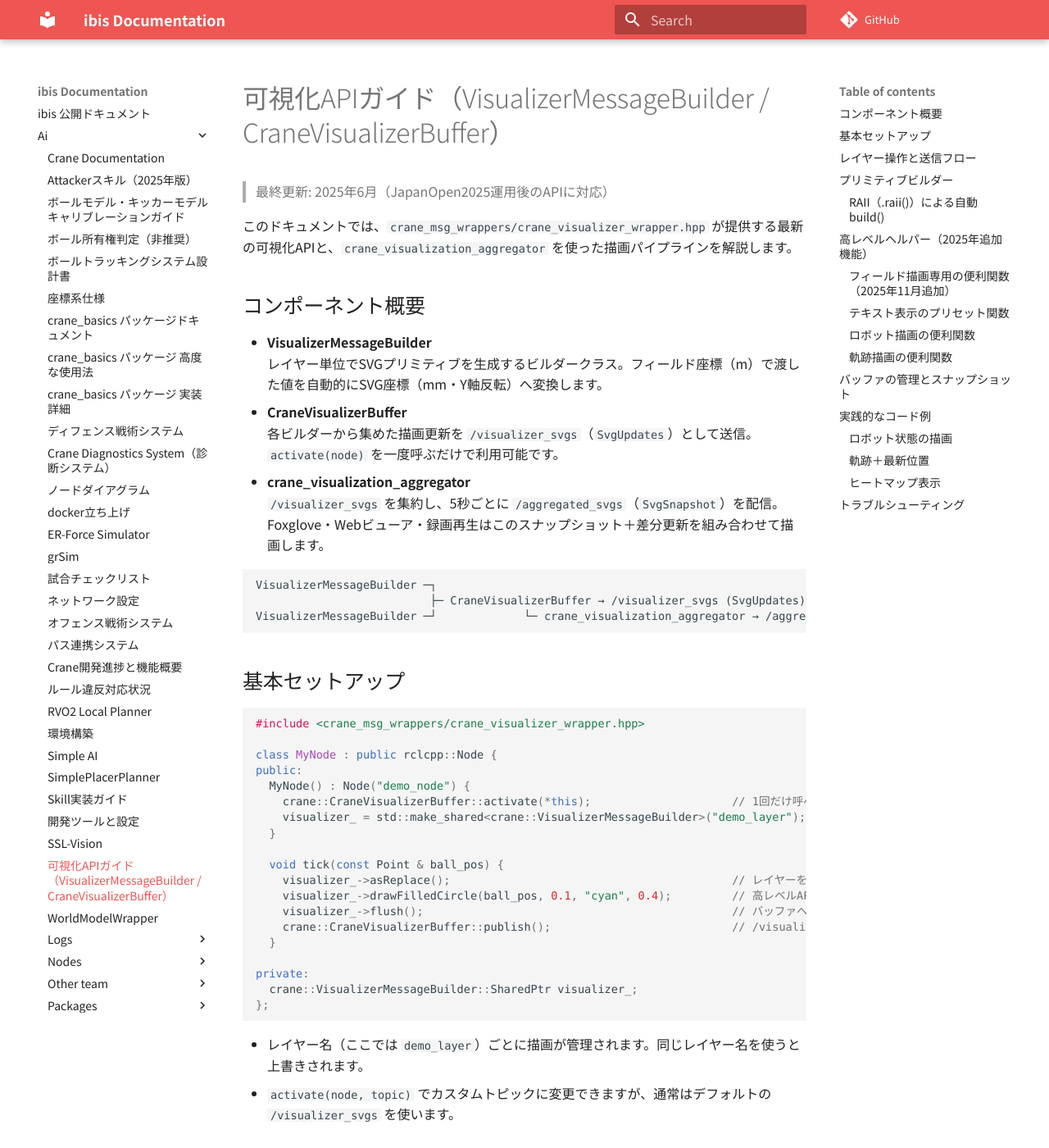
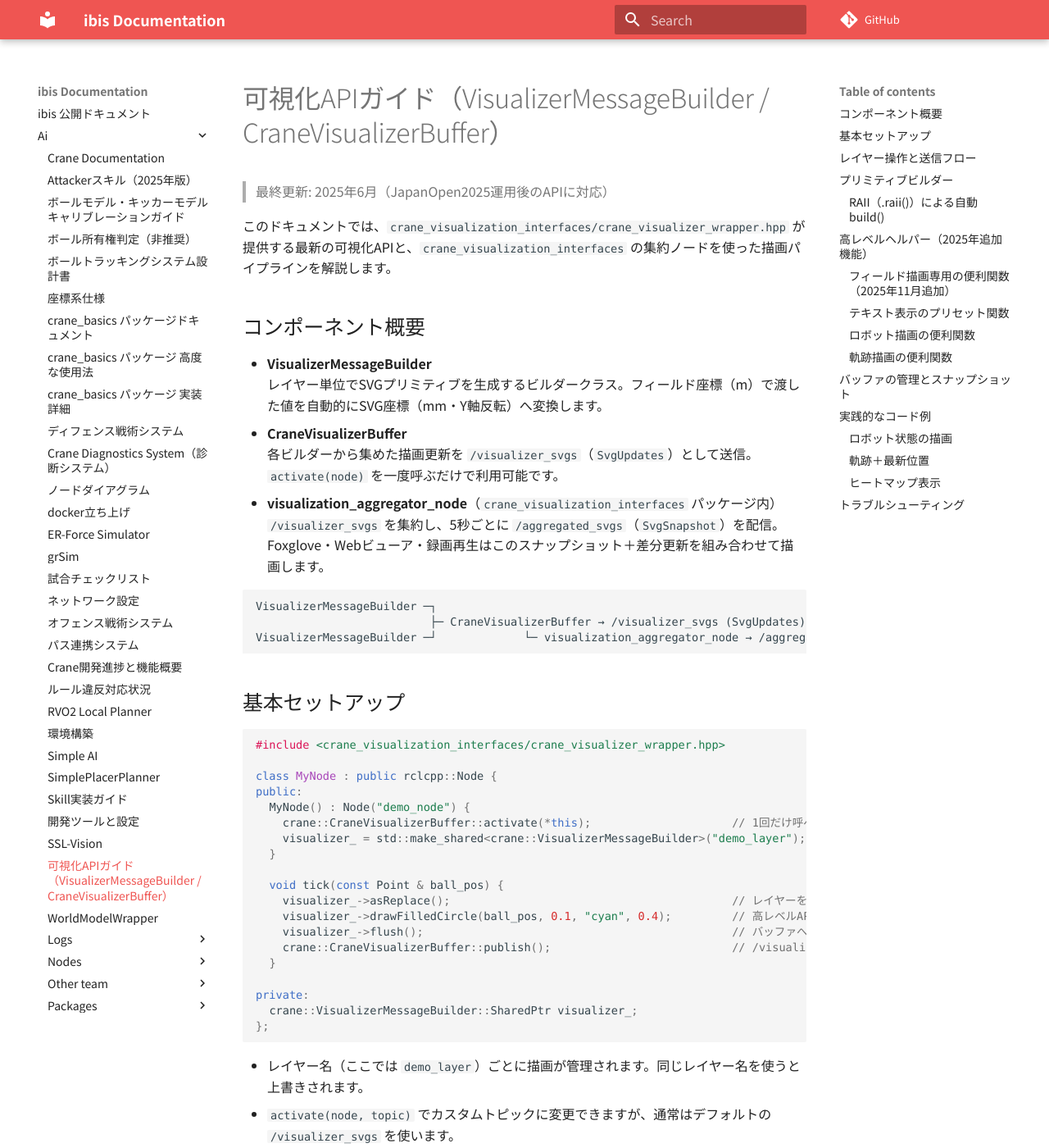
Before and after one commit to ibis-ssl/ibis_documentation, an MkDocs documentation site: the page built from docs/ai/visualizer.md, in a window 1280 px wide and 1400 px high. Shown: the whole window at 82% size. Built offline with MkDocs 1.6.1 and Material for MkDocs 9.7.7, drawn with Linux system fonts in a browser that asks for light colours; nearby versions of some CDN libraries; some web fonts are replaced; comment, search, counter and statistics services are not loaded; some of the changed text lies outside the part shown.

Commit message:
🔄 synced local 'docs/ai' with remote 'docs'

````diff
--- a/docs/ai/visualizer.md
+++ b/docs/ai/visualizer.md
@@ -2,7 +2,7 @@
 
 > 最終更新: 2025年6月（JapanOpen2025運用後のAPIに対応）
 
-このドキュメントでは、`crane_msg_wrappers/crane_visualizer_wrapper.hpp` が提供する最新の可視化APIと、`crane_visualization_aggregator` を使った描画パイプラインを解説します。
+このドキュメントでは、`crane_visualization_interfaces/crane_visualizer_wrapper.hpp` が提供する最新の可視化APIと、`crane_visualization_interfaces` の集約ノードを使った描画パイプラインを解説します。
 
 ## コンポーネント概要
 
@@ -10,19 +10,19 @@
   レイヤー単位でSVGプリミティブを生成するビルダークラス。フィールド座標（m）で渡した値を自動的にSVG座標（mm・Y軸反転）へ変換します。
 - **CraneVisualizerBuffer**
   各ビルダーから集めた描画更新を `/visualizer_svgs`（`SvgUpdates`）として送信。`activate(node)` を一度呼ぶだけで利用可能です。
-- **crane_visualization_aggregator**
+- **visualization_aggregator_node**（`crane_visualization_interfaces` パッケージ内）
   `/visualizer_svgs` を集約し、5秒ごとに `/aggregated_svgs`（`SvgSnapshot`）を配信。Foxglove・Webビューア・録画再生はこのスナップショット＋差分更新を組み合わせて描画します。
 
 ```text
 VisualizerMessageBuilder ─┐
                           ├─ CraneVisualizerBuffer → /visualizer_svgs (SvgUpdates)
-VisualizerMessageBuilder ─┘             └─ crane_visualization_aggregator → /aggregated_svgs (SvgSnapshot, 5s周期)
+VisualizerMessageBuilder ─┘             └─ visualization_aggregator_node → /aggregated_svgs (SvgSnapshot, 5s周期)
 ```
 
 ## 基本セットアップ
 
 ```cpp
-#include <crane_msg_wrappers/crane_visualizer_wrapper.hpp>
+#include <crane_visualization_interfaces/crane_visualizer_wrapper.hpp>
 
 class MyNode : public rclcpp::Node {
 public:
@@ -133,7 +133,7 @@ visualizer->circle().raii()
 
 - `visualizer->clear()` / `clearBuffer()` を使うと未送信の描画を破棄できます。
 - `CraneVisualizerBuffer::clear(layer)` / `clear()` は未送信の `SvgUpdates` を削除します。
-- `crane_visualization_aggregator` は 5000ms ごとに `/aggregated_svgs` を送信します。巻き戻し再生時に描画が欠ける場合は、この周期を短くするか `replace` を定期的に送ると安定します。
+- `visualization_aggregator_node` は 5000ms ごとに `/aggregated_svgs` を送信します。巻き戻し再生時に描画が欠ける場合は、この周期を短くするか `replace` を定期的に送ると安定します。
 
 ## 実践的なコード例
 
````
